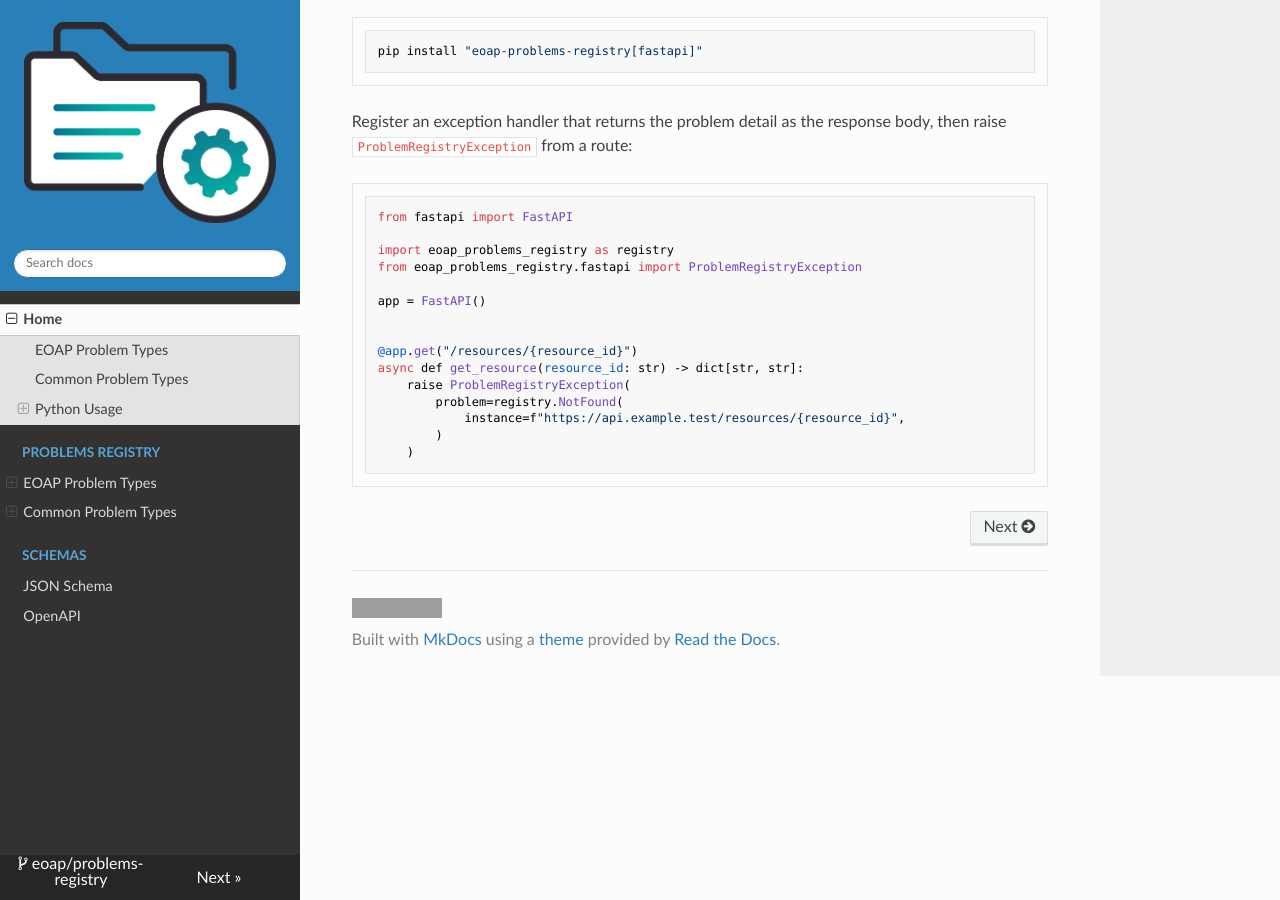
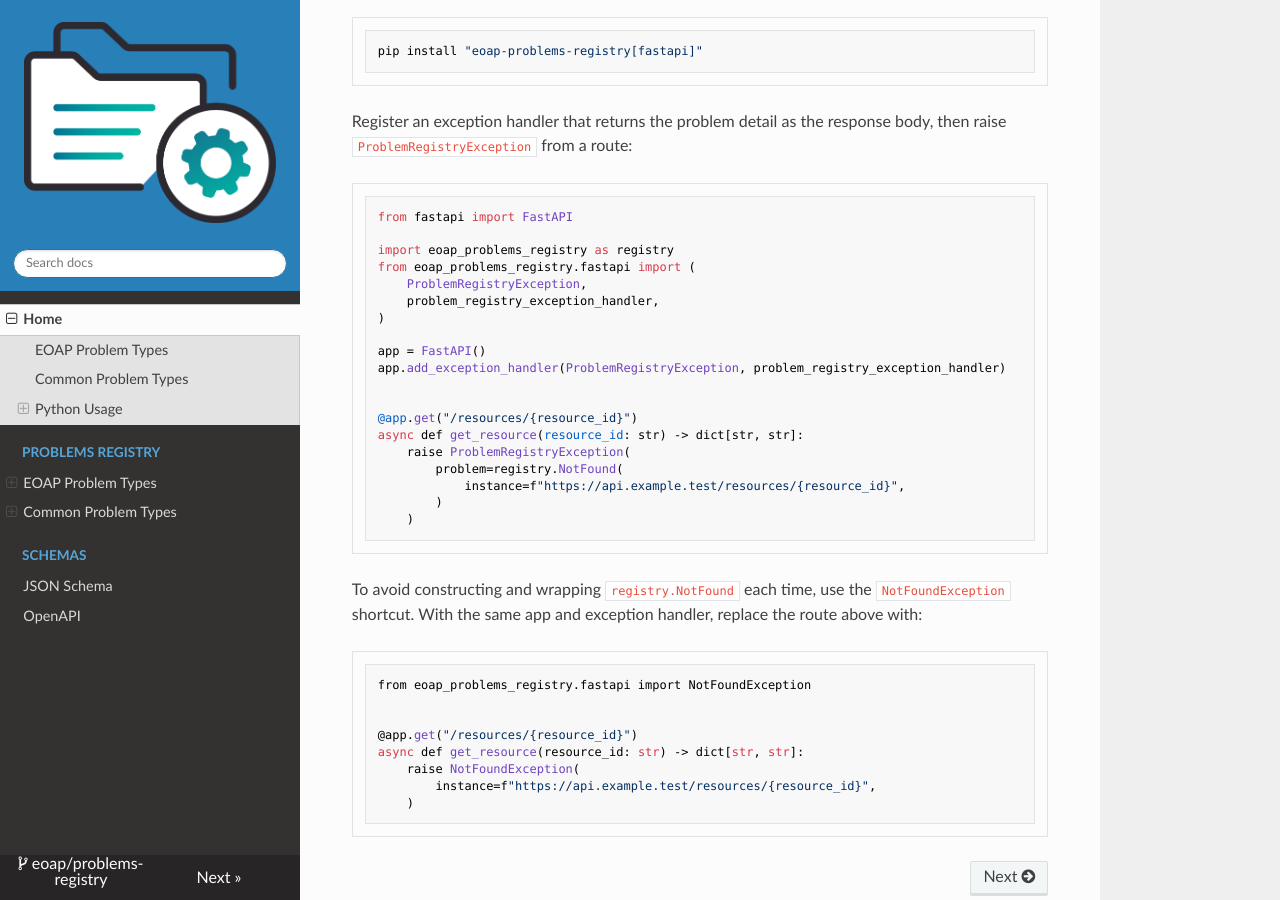
Before and after one commit to eoap/problems-registry, an MkDocs documentation site: the page built from docs/index.md, in a window 1280 px wide and 900 px high, scrolled down 2863 px. Built offline with MkDocs 1.6.1, drawn with Linux system fonts in a browser that asks for light colours; nearby versions of some CDN libraries; grey boxes are pictures that could not be loaded.

Commit message:
docs(api): latest APIs usage
Co-authored-by: Max Miraftab <max.miraftab@terradue.com>

````diff
--- a/docs/index.md
+++ b/docs/index.md
@@ -109,9 +109,13 @@ Register an exception handler that returns the problem detail as the response bo
 from fastapi import FastAPI
 
 import eoap_problems_registry as registry
-from eoap_problems_registry.fastapi import ProblemRegistryException
+from eoap_problems_registry.fastapi import (
+    ProblemRegistryException,
+    problem_registry_exception_handler,
+)
 
 app = FastAPI()
+app.add_exception_handler(ProblemRegistryException, problem_registry_exception_handler)
 
 
 @app.get("/resources/{resource_id}")
@@ -122,3 +126,18 @@ async def get_resource(resource_id: str) -> dict[str, str]:
         )
     )
 ```
+
+To avoid constructing and wrapping `registry.NotFound` each time, use the
+`NotFoundException` shortcut. With the same app and exception handler, replace
+the route above with:
+
+```python
+from eoap_problems_registry.fastapi import NotFoundException
+
+
+@app.get("/resources/{resource_id}")
+async def get_resource(resource_id: str) -> dict[str, str]:
+    raise NotFoundException(
+        instance=f"https://api.example.test/resources/{resource_id}",
+    )
+```
````
